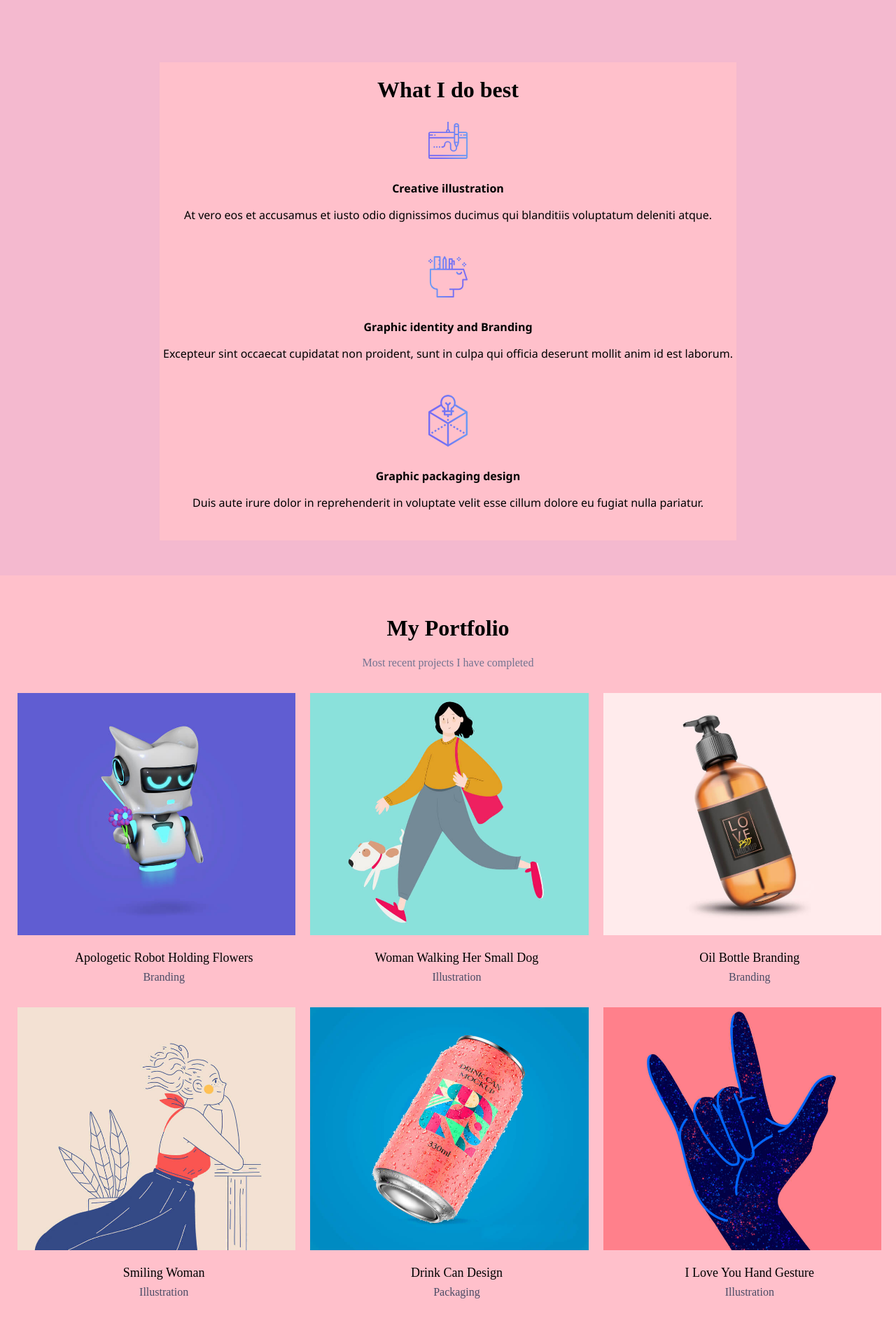
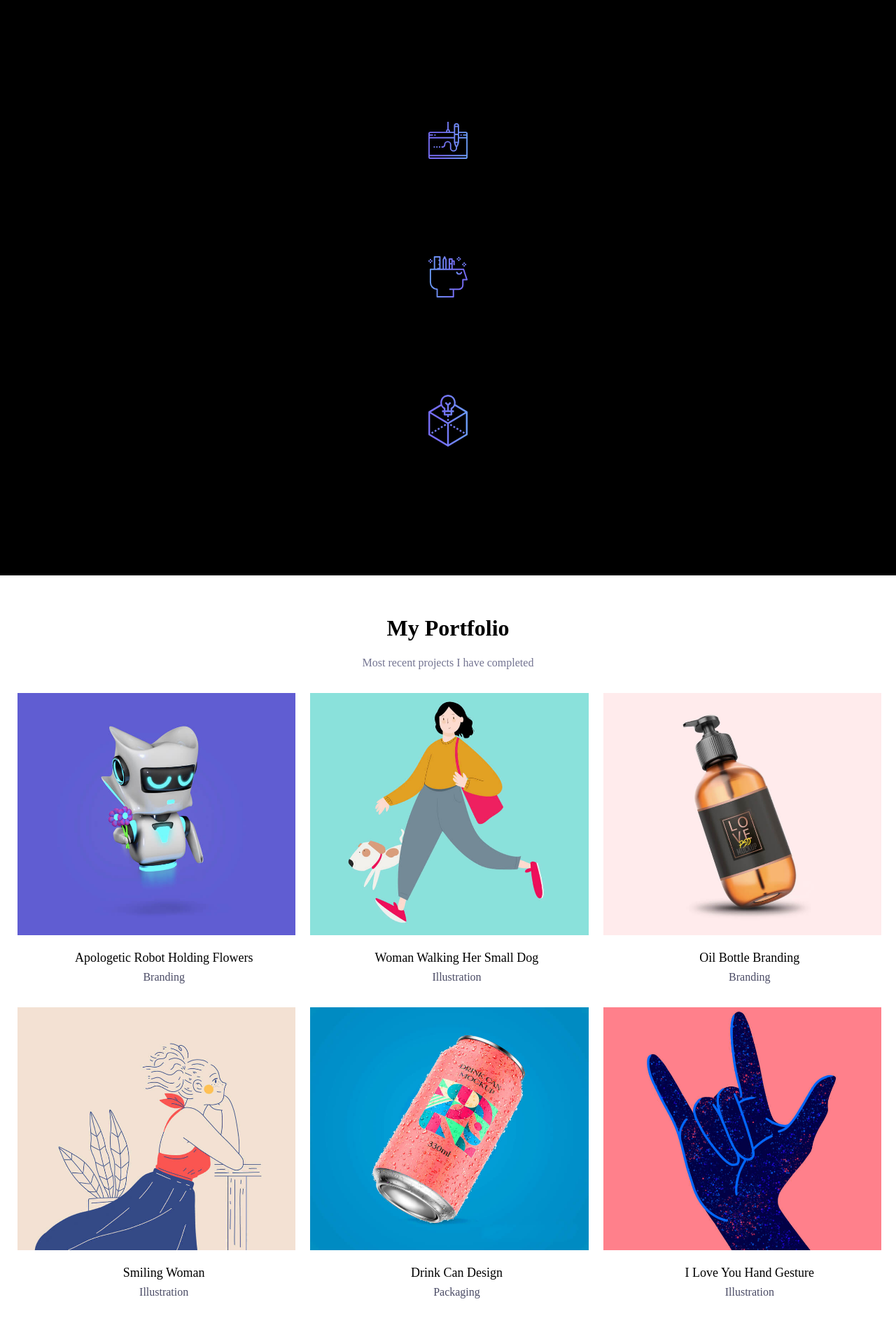
Before and after one commit to JaneChristian1225/Quiz3, a PHP site: page / in a window 1280 px wide. Shown: the part 1105-3025 px from the top of the page at 70% size. Run offline with PHP 8.4, Linux system fonts and the light colour scheme.

Commit message:
Update style.css

```diff
--- a/style.css
+++ b/style.css
@@ -2,7 +2,6 @@
    padding: 0px;
     margin-left: 0px;
     margin-right: 0px;
-   background-color: pink;
 }
 
 .Head{
@@ -38,7 +37,7 @@
 }
 .mid{
     margin-top: 50px;
-    background-color: rgba(118,109,244,0.08);
+    background-color: black;
     display: flex;
     flex-wrap: wrap;
     justify-content: space-around;
```
